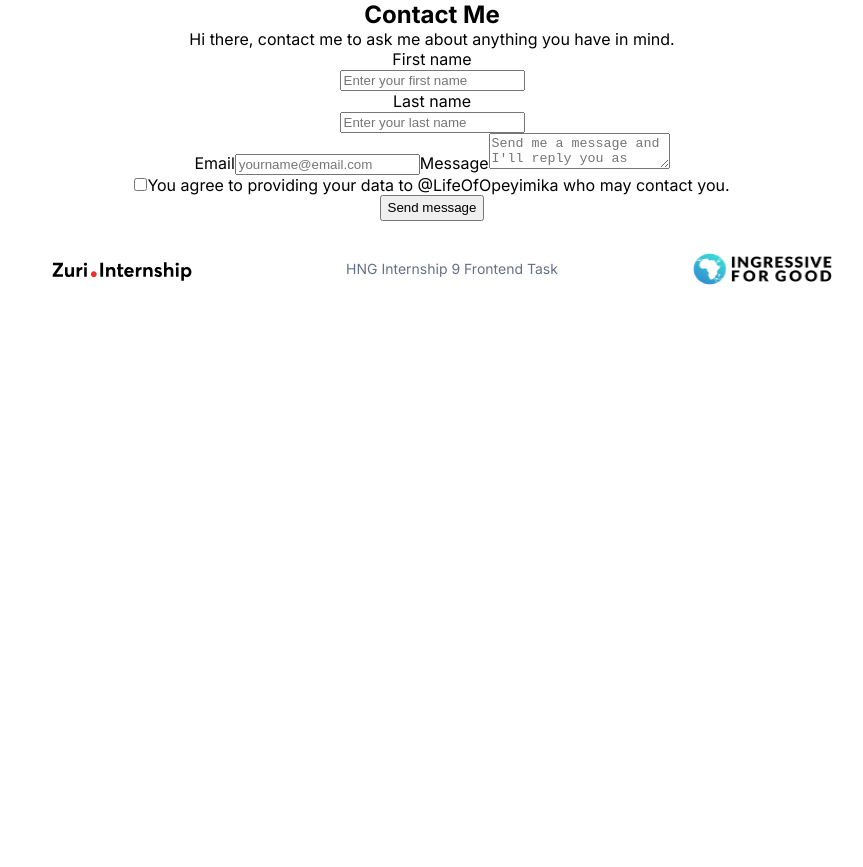
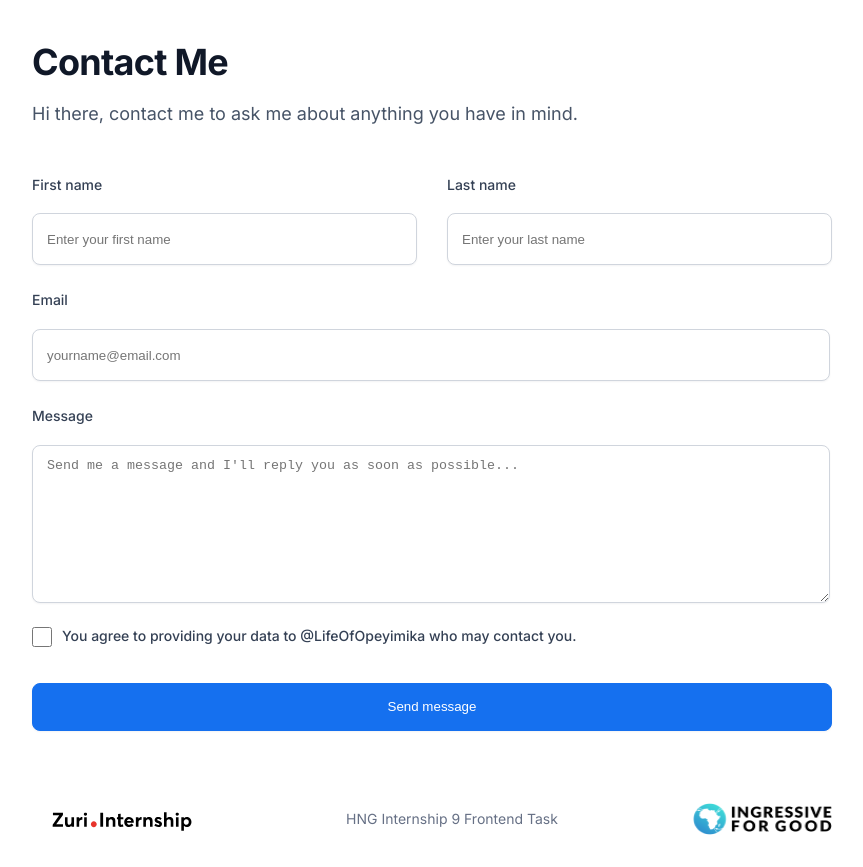
Before and after one commit to Opeyimika-sudo/Linktree-project-hng, a React (Create React App) app: page /contact in a window 1280 px wide. Shown: the whole page, without its empty margins (208-1071 px from the left). Before the commit the page ends 800 px from the top, so only its background shows below. Built offline with nearby package versions, Linux system fonts and the light colour scheme.

Commit message:
style: style Form component

```diff
--- a/src/App.css
+++ b/src/App.css
@@ -51,7 +51,6 @@ sub {
   gap: 24px;
   margin: 0 auto 24px;
 }
-
 
 .btn {
   height: 68px;
@@ -127,6 +126,118 @@ hr {
   height: 24px;
 }
 
+/* Contact Page */
+
+form {
+  margin: 40px auto ;
+  text-align: left;
+}
+
+#form_header{
+  height: 44px;
+  font-weight: 600;
+  font-size: 36px;
+  line-height: 44px;
+  letter-spacing: -0.02em;
+  color: #101828;
+  margin-bottom: 16px;
+}
+
+#form_text{
+  height: 56px;
+  font-weight: 400;
+  font-size: 18px;
+  line-height: 28px;
+  color: #475467;
+}
+
+.names {
+  display: flex;
+  flex-direction: column;
+}
+
+label:first-of-type{
+  margin-top: 20px;
+}
+
+label{
+  width: 71px;
+  font-weight: 500;
+  font-size: 14px;
+  color: #344054;
+}
+
+#first_name, #last_name, #email, #message{
+  margin: 0 0 24px;
+  height: 44px;
+  background: #FFFFFF;
+  border: 1px solid #D0D5DD;
+  box-shadow: 0px 1px 2px rgba(16, 24, 40, 0.05);
+  border-radius: 8px;
+  padding: 3px 14px;
+}
+
+.first-name, .last-name{
+  display: flex;
+  flex-direction: column;
+}
+
+#email{
+  width: 90%;
+  display: flex;
+  flex-direction: row;
+  align-items: center;
+  padding: 3px 14px;
+  gap: 8px;
+  margin-top: 20px;
+}
+
+#message{
+  display: flex;
+  flex-direction: row;
+  align-items: flex-start;
+  padding: 12px 14px;
+  gap: 8px;
+  margin-top: 20px;
+  width: 90%;
+  height: 132px;
+  color: #667085;
+}
+
+.checkbox{
+  position: relative;
+  width: 100%;
+}
+
+#checked {
+  width: 20px;
+  height: 20px;
+  margin-right: 10px;
+}
+
+#checked-text{
+  width: 90%;
+  height: 20px;
+  margin-top: 5px;
+  position: absolute;
+  top: -5px;
+}
+
+#btn__submit{
+  background: #1570EF;
+  border: 1px solid #1570EF;
+  box-shadow: 0px 1px 2px rgba(16, 24, 40, 0.05);
+  border-radius: 8px;
+  height: 48px;
+  width: 100%;
+  margin: 32px 0;
+  color: #FFFFFF;
+}
+
+#btn__submit:hover {
+  cursor: pointer;
+}
+
 /* Media Queries for Desktop */
 @media screen and (min-width: 800px) {
   #zuri_logo {
@@ -149,6 +260,31 @@ hr {
   #footer_text{
     margin-right: 0;
   }
+
+  /* Contact Page */
+  .names{
+    display: flex;
+    flex-direction: row;
+    gap: 30px;
+    justify-content: space-between;
+  }
+  .first-name{
+    width: 50%;
+  }
+
+  .last-name{
+    width: 50%;
+  }
+
+  #email{
+   gap: 0;
+   width: 96%;
+  }
+
+  #message {
+    width: 96%;
+  }
+
 }
 
 /* @media (prefers-reduced-motion: no-preference) {
```
